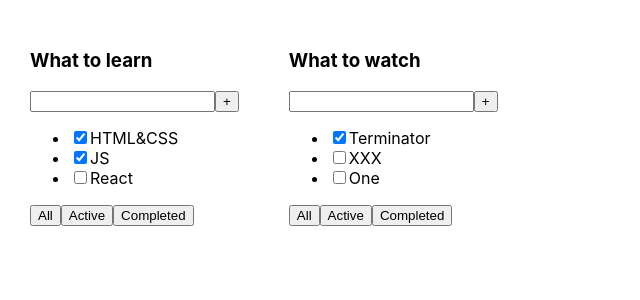
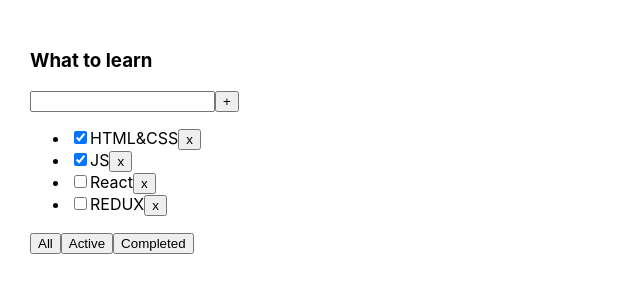
Before and after one commit to PavelLinevich/Todolist_React, a React (Create React App) app: page / in a window 1280 px wide. Shown: the top 300 px of the page, without its empty margins (0-640 px from the left). Built offline with nearby package versions, Linux system fonts and the light colour scheme.

Commit message:
feat: lesson 2 (https://www.youtube.com/watch?v=an32Q6yqqfY&list=PLcvhF2Wqh7DOFHUukzl5g4BP_Bbn6oM00&index=2)

```diff
--- a/src/App.tsx
+++ b/src/App.tsx
@@ -1,23 +1,44 @@
-import React from 'react';
+import React, { useState } from 'react';
 import { Todolist } from './components/Todolist';
 import './App.css';
 
-let tasks1 = [
-  { id: 1, title: 'HTML&CSS', isDone: true },
-  { id: 1, title: 'JS', isDone: true },
-  { id: 1, title: 'React', isDone: false },
-]
-let tasks2 = [
-  { id: 1, title: 'Terminator', isDone: true },
-  { id: 1, title: 'XXX', isDone: false },
-  { id: 1, title: 'One', isDone: false },
-]
+export type FilterValuesType = 'all' | 'completed' | 'active';
 
 function App() {
+  const [tasks, setTasks] = useState([
+    { id: 1, title: 'HTML&CSS', isDone: true },
+    { id: 2, title: 'JS', isDone: true },
+    { id: 3, title: 'React', isDone: false },
+    { id: 4, title: 'REDUX', isDone: false },
+  ]);
+
+  const [filter, setFilter] = useState<FilterValuesType>('all')
+
+  function removeTask(id: number) {
+    let filteredTasks = tasks.filter(el => el.id !== id)
+    setTasks(filteredTasks)
+  }
+
+  function changeFilter(value: FilterValuesType) {
+    setFilter(value)
+  }
+
+  let taskForTodolist = tasks;
+  if (filter === 'completed') {
+    taskForTodolist = tasks.filter(t => t.isDone === true)
+  }
+  if (filter === 'active') {
+    taskForTodolist = tasks.filter(t => t.isDone === false)
+  }
+
   return (
     <div className="App">
-      <Todolist title="What to learn" tasks={tasks1} />
-      <Todolist title="What to watch" tasks={tasks2} />
+      <Todolist
+        title="What to learn"
+        tasks={taskForTodolist}
+        removeTask={removeTask}
+        changeFilter={changeFilter}
+      />
     </div>
   );
 }
--- a/src/components/Todolist.tsx
+++ b/src/components/Todolist.tsx
@@ -1,13 +1,17 @@
 import React from 'react'
-type TaskType = {
-  id: number,
-  title: string,
-  isDone: boolean,
+import { FilterValuesType } from '../App'
+
+export type TaskType = {
+  id: number
+  title: string
+  isDone: boolean
 }
 
-type PropsType = {
-  title: string,
-  tasks: Array<TaskType>,
+export type PropsType = {
+  title: string
+  tasks: Array<TaskType>
+  removeTask: (id: number) => void
+  changeFilter: (value: FilterValuesType) => void
 }
 
 export function Todolist(props: PropsType) {
@@ -19,23 +23,22 @@
         <button>+</button>
       </div>
       <ul>
-        <li>
-          <input type="checkbox" checked={props.tasks[0].isDone} />
-          <span>{props.tasks[0].title}</span>
-        </li>
-        <li>
-          <input type="checkbox" checked={props.tasks[1].isDone} />
-          <span>{props.tasks[1].title}</span>
-        </li>
-        <li>
-          <input type="checkbox" checked={props.tasks[2].isDone} />
-          <span>{props.tasks[2].title}</span>
-        </li>
+        {
+          props.tasks.map((el) => {
+            return (
+              <li key={el.id}>
+                <input type="checkbox" defaultChecked={el.isDone} />
+                <span>{el.title}</span>
+                <button onClick={() => { props.removeTask(el.id) }}>x</button>
+              </li>
+            )
+          })
+        }
       </ul>
       <div>
-        <button>All</button>
-        <button>Active</button>
-        <button>Completed</button>
+        <button onClick={() => { props.changeFilter('all') }}>All</button>
+        <button onClick={() => { props.changeFilter('active') }}>Active</button>
+        <button onClick={() => { props.changeFilter('completed') }}>Completed</button>
       </div>
     </div>
   )
```
